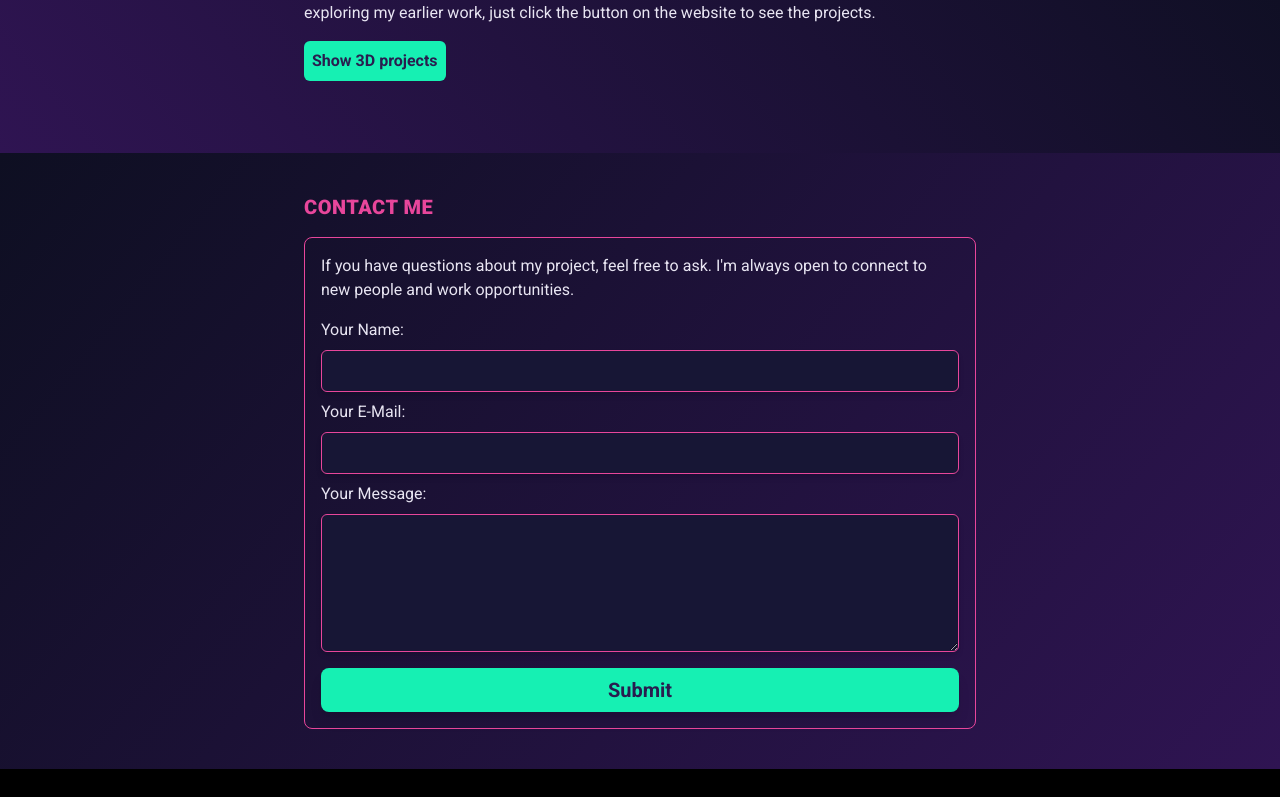
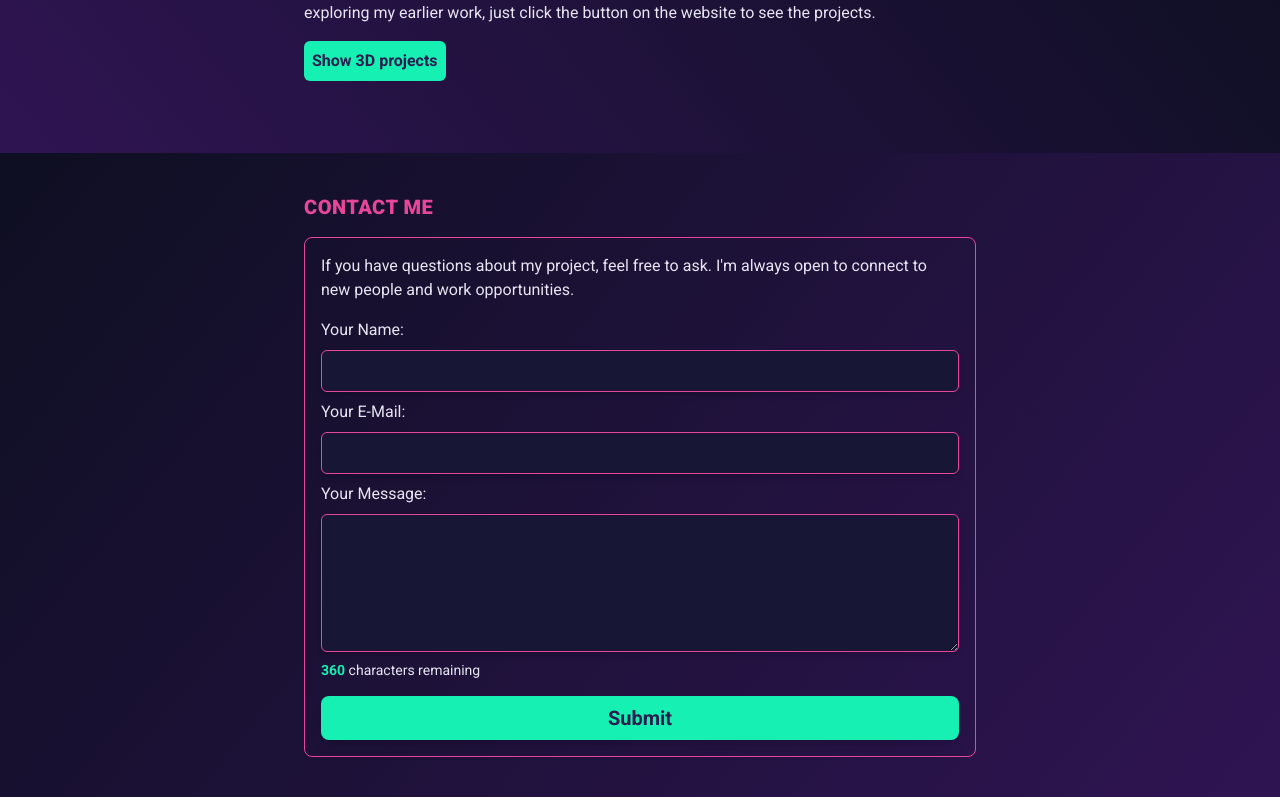
Before and after one commit to stekug/stephankugler-personal-portfolio, a Next.js app: page / in a window 1280 px wide. Shown: the part 2384-3181 px from the top of the page. Before the commit the page ends 3153 px from the top, so only its background shows below. Built offline with nearby package versions, Linux system fonts and the light colour scheme.

Commit message:
add form required fields, add character calc for message

```diff
--- a/app/_components/Form.tsx
+++ b/app/_components/Form.tsx
@@ -2,7 +2,7 @@
 
 import toast from "react-hot-toast";
 import { sendMessage } from "../_lib/actions";
-import { useActionState, useEffect } from "react";
+import { useActionState, useEffect, useState } from "react";
 
 const initialState = {
   message: "",
@@ -13,6 +13,13 @@ export default function Form() {
     sendMessage,
     initialState,
   );
+  const [message, setMessage] = useState("");
+  const messageMaxLength = 360;
+  const messageMinLength = 10;
+
+  function handleMessageChange(event: React.ChangeEvent<HTMLTextAreaElement>) {
+    setMessage(event.target.value);
+  }
 
   const inputStyles =
     "bg-primary-5 p-2 border border-accentPink-1 rounded-md shadow-md focus:border-accentGreen-1 focus:outline-none focus:ring-0";
@@ -44,16 +51,41 @@ export default function Form() {
           action={formAction}
         >
           <label htmlFor="name">Your Name:</label>
-          <input id="name" className={inputStyles} name="name" type="text" />
+          <input
+            required
+            id="name"
+            className={inputStyles}
+            name="name"
+            type="text"
+          />
           <label htmlFor="email">Your E-Mail:</label>
-          <input id="email" className={inputStyles} name="email" type="email" />
+          <input
+            required
+            id="email"
+            className={inputStyles}
+            name="email"
+            type="email"
+          />
           <label htmlFor="message">Your Message:</label>
           <textarea
             id="message"
             className={inputStyles}
             rows={5}
             name="message"
+            required
+            maxLength={messageMaxLength}
+            minLength={messageMinLength}
+            onChange={handleMessageChange}
+            value={message}
           />
+          <p className="text-sm">
+            <span
+              className={`${message.length >= messageMaxLength - 40 ? "text-accentPink-1" : "text-accentGreen-1"} font-bold`}
+            >
+              {360 - message.length}
+            </span>{" "}
+            characters remaining
+          </p>
           <button
             disabled={isPending}
             type="submit"
```
